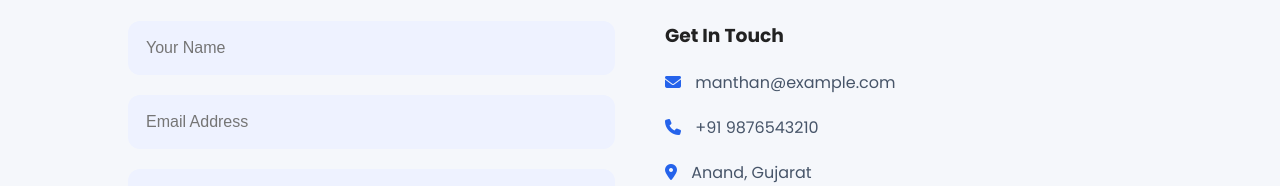
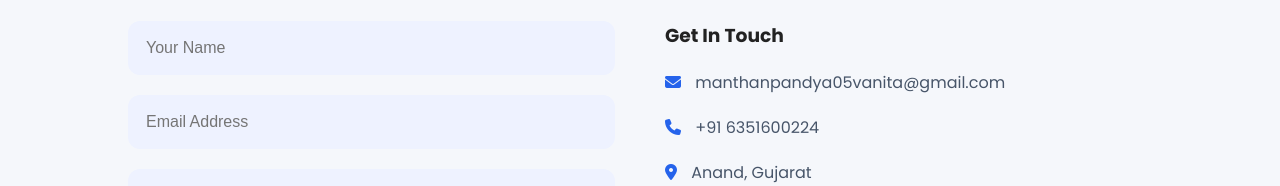
Before and after one commit to Manthan-Pandya/Portfolio-Website, a plain HTML site: page index.html in a window 1280 px wide. Shown: the part 2997-3183 px from the top of the page. Drawn offline with Linux system fonts and the light colour scheme.

Commit message:
Update index.html

```diff
--- a/index.html
+++ b/index.html
@@ -243,7 +243,7 @@ Send Message
 
 <i class="fa-solid fa-envelope"></i>
 
-manthan@example.com
+manthanpandya05vanita@gmail.com
 
 </p>
 
@@ -251,7 +251,7 @@ manthan@example.com
 
 <i class="fa-solid fa-phone"></i>
 
-+91 9876543210
++91 6351600224
 
 </p>
 
```
